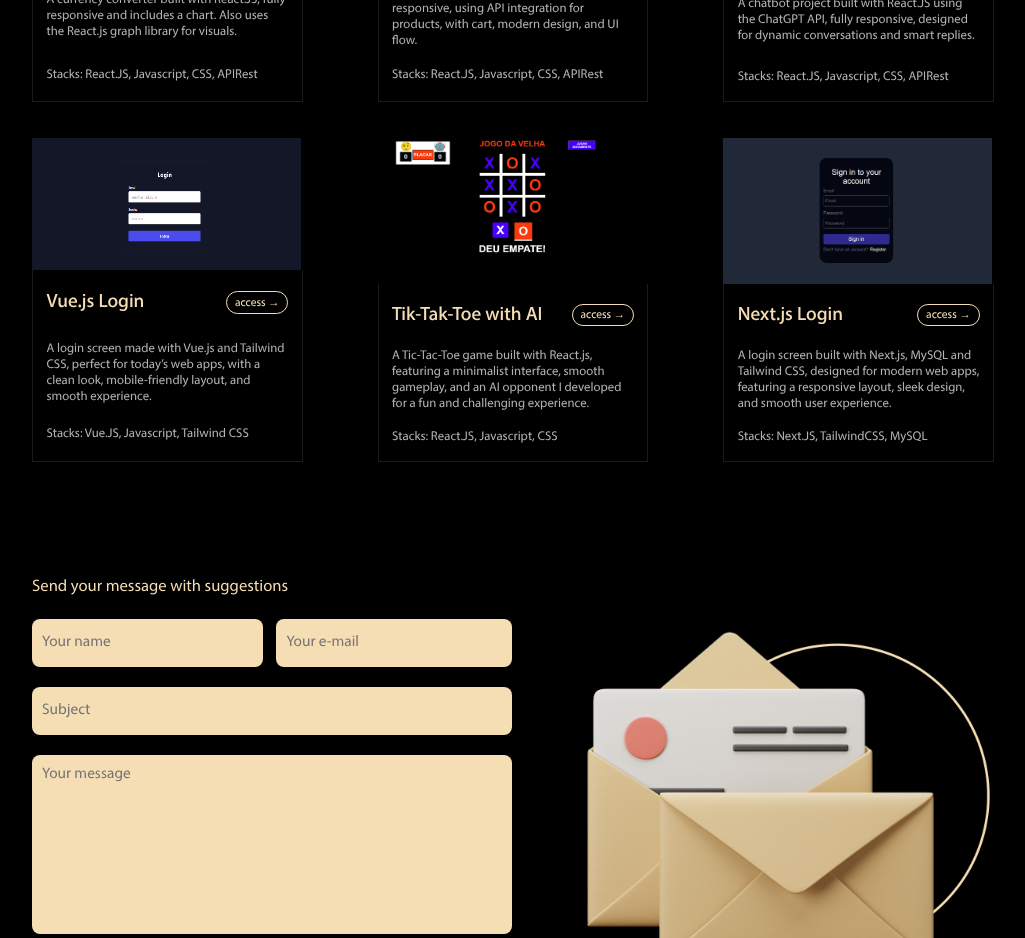
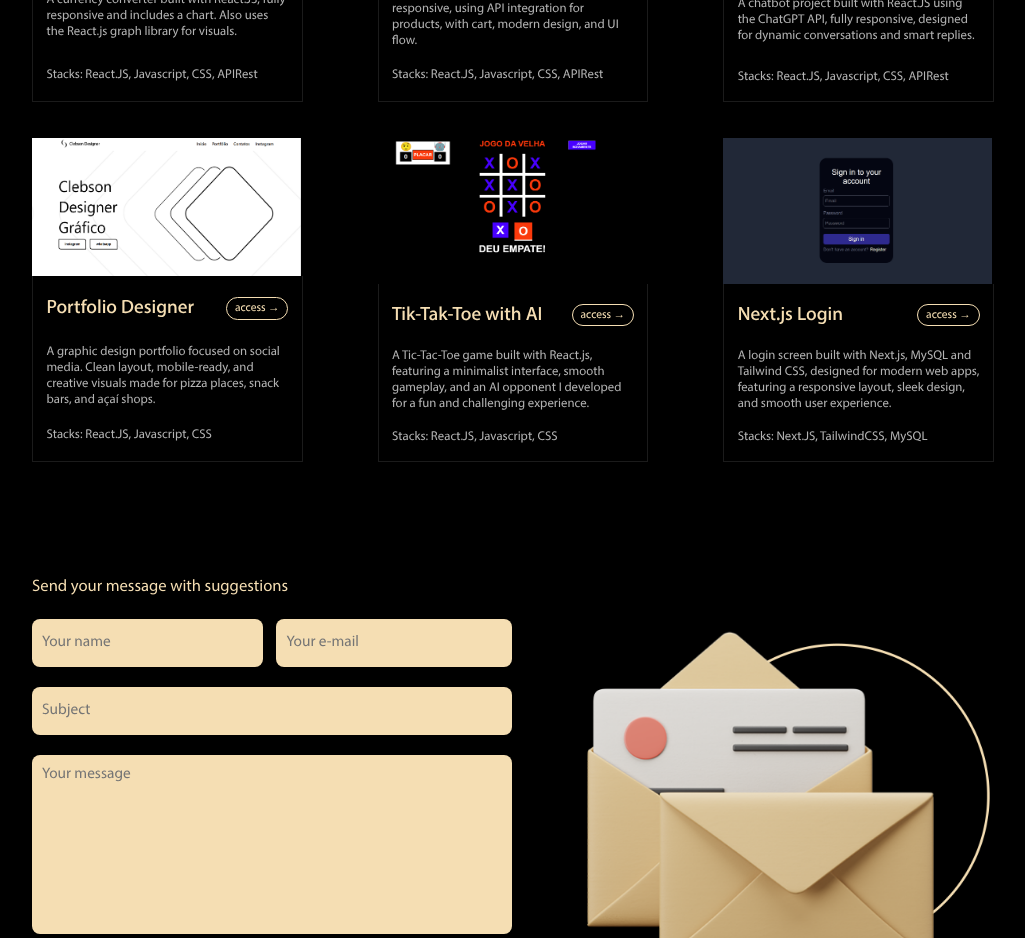
Before and after one commit to CleProgrammer/portfolio, an Angular app: page / in a window 1280 px wide. Shown: the part 1880-2818 px from the top of the page, without its empty margins (128-1153 px from the left). Built offline with nearby package versions, Linux system fonts and the light colour scheme.

Commit message:
update site portfolio designer

```diff
--- a/src/app/components/home/home.component.html
+++ b/src/app/components/home/home.component.html
@@ -93,14 +93,14 @@
             </div>
         </div>
         <div class="project-box">
-            <div class="project-image"><img src="assets/project-thumbnail/vuelogin.PNG" alt=""></div>
+            <div class="project-image"><img src="assets/project-thumbnail/portfoliodesigner.png" alt=""></div>
             <div class="project-info">
                 <div class="project-titleAndaccess">
-                    <div class="project-title" id="project4-title">Vue.js Login</div>
-                    <div class="project-access"><a id="project4-access" href="https://cleprogrammer.github.io/login-vue.js/" target="_blank">access →</a></div>
+                    <div class="project-title" id="project4-title">Portfolio Designer</div>
+                    <div class="project-access"><a id="project4-access" href="https://cleprogrammer.github.io/designer-portfolio/" target="_blank">access →</a></div>
                 </div>
-                <div class="project-description" id="project4-description">A login screen made with Vue.js and Tailwind CSS, perfect for today’s web apps, with a clean look, mobile-friendly layout, and smooth experience.</div>
-                <div class="project-stacks">Stacks: Vue.JS, Javascript, Tailwind CSS</div>
+                <div class="project-description" id="project4-description">A graphic design portfolio focused on social media. Clean layout, mobile-ready, and creative visuals made for pizza places, snack bars, and açaí shops.</div>
+                <div class="project-stacks">Stacks: React.JS, Javascript, CSS</div>
             </div>
         </div>
         <div class="project-box">
--- a/src/assets/languages/languageenglish.json
+++ b/src/assets/languages/languageenglish.json
@@ -3,7 +3,7 @@
     "header": ["HOME", "ABOUT ME", "PROJECTS"],
     "mainSection": ["Hello, I am", "Clebson", "front-end developer UX/UI", "resume", "https://drive.google.com/file/d/160hwCRcnR6G8YKh25jr_2Hi97URRoU-W/view?usp=sharing"],
     "aboutMe": ["Hi, I am Clebson Barbosa", "I'm a front-end developer passionate about creating modern, responsive, and user-friendly interfaces. I enjoy turning ideas into visual experiences that connect users with products. I'm always learning new technologies and improving my skills in HTML, CSS, JavaScript, and frameworks like React. I believe every project is a chance to grow and build something amazing.", ["React.js", "Angular", "JavaScript", "TailwindCSS", "React Hooks", "Next.js", "Node.js", "TypeScript", "MySQL"]],
-    "projects": [[["Currency converter", "access →"], "A currency converter built with React.JS, fully responsive and includes a chart. Also uses the React.js graph library for visuals.", "Stacks: React.JS, Javascript, CSS, APIRest"], [["Shopping Website", "access →"], "An online store built with React.JS, fully responsive, using API integration for products, with cart, modern design, and UI flow.", "Stacks: React.JS, Javascript, CSS, APIRest"], [["Talk to ChatGPT", "access →"], "A chatbot project built with React.JS using the ChatGPT API, fully responsive, designed for dynamic conversations and smart replies.", "Stacks: React.JS, Javascript, CSS, APIRest"], [["Vue.js Login", "access →"], "A login screen made with Vue.js and Tailwind CSS, perfect for today’s web apps, with a clean look, mobile-friendly layout, and smooth experience.", "Stacks: Vue.JS, Javascript, Tailwind CSS"], [["Tik-Tak-Toe with AI", "access →"], "A Tic-Tac-Toe game built with React.js, featuring a minimalist interface, smooth gameplay, and an AI opponent I developed for a fun and challenging experience.", "Stacks: React.JS, Javascript, CSS"], [["Next.js Login", "access →"], "A login screen built with Next.js, MySQL and Tailwind CSS, designed for modern web apps, featuring a responsive layout, sleek design, and smooth user experience.", "Stacks: Next.JS, TailwindCSS, MySQL"]],
+    "projects": [[["Currency converter", "access →"], "A currency converter built with React.JS, fully responsive and includes a chart. Also uses the React.js graph library for visuals.", "Stacks: React.JS, Javascript, CSS, APIRest"], [["Shopping Website", "access →"], "An online store built with React.JS, fully responsive, using API integration for products, with cart, modern design, and UI flow.", "Stacks: React.JS, Javascript, CSS, APIRest"], [["Talk to ChatGPT", "access →"], "A chatbot project built with React.JS using the ChatGPT API, fully responsive, designed for dynamic conversations and smart replies.", "Stacks: React.JS, Javascript, CSS, APIRest"], [["Portfolio Designer", "access →"], "A graphic design portfolio focused on social media. Clean layout, mobile-ready, and creative visuals made for pizza places, snack bars, and açaí shops.", "Stacks: React.JS, Javascript, CSS"], [["Tik-Tak-Toe with AI", "access →"], "A Tic-Tac-Toe game built with React.js, featuring a minimalist interface, smooth gameplay, and an AI opponent I developed for a fun and challenging experience.", "Stacks: React.JS, Javascript, CSS"], [["Next.js Login", "access →"], "A login screen built with Next.js, MySQL and Tailwind CSS, designed for modern web apps, featuring a responsive layout, sleek design, and smooth user experience.", "Stacks: Next.JS, TailwindCSS, MySQL"]],
     "contact": ["Send your message with suggestions", "Your Name", "Your e-mail", "Subject", "Your message", "Send Message", "Sending message...", "Message sent successfully!"],
     "footer": ["Home", "About me", "Projects", "Contact", "© 2025 Clebson Barbosa. All rights reserved."]
 }}
--- a/src/assets/languages/languageportuguese.json
+++ b/src/assets/languages/languageportuguese.json
@@ -3,7 +3,7 @@
     "header": ["HOME", "SOBRE MIM", "PROJETOS"],
     "mainSection": ["Olá, eu sou", "Clebson", "desenvolvedor front-end", "currículo", "https://drive.google.com/file/d/17ZnhUSWHPRIeSczSctyvDhAYQzSXm-Ji/view?usp=sharing"],
     "aboutMe": ["Oi, eu sou Clebson Barbosa", "Sou desenvolvedor front-end apaixonado por criar interfaces modernas, responsivas e amigáveis para o usuário. Gosto de transformar ideias em experiências visuais que conectam usuários aos produtos. Estou sempre aprendendo novas tecnologias e aprimorando minhas habilidades em HTML, CSS, JavaScript e frameworks como o React. Acredito que cada projeto é uma oportunidade de crescer e construir algo incrível.", ["React.js", "Angular", "JavaScript", "TailwindCSS", "React Hooks", "Next.js", "Node.js", "TypeScript", "MySQL"]],
-    "projects": [[["Conversor de moeda","acessar →"], "Conversor de moedas feito com React.js, responsivo e com gráfico incluso. Usa biblioteca de gráficos do React.js para visualizações.", "Stacks: React.JS, Javascript, CSS, APIRest"], [["Shopping Online", "acessar →"], "Loja online feita com React.js, totalmente responsiva, com integração de API para produtos, carrinho, filtro de preço e design moderno", "Stacks: React.JS, Javascript, CSS, APIRest"], [["ChatGPT - ChatBOT", "acessar →"], "Projeto de chatbot feito com React.js usando a API do ChatGPT, totalmente responsivo, criado para conversas dinâmicas e respostas inteligentes.", "Stacks: React.JS, Javascript, CSS, APIRest"], [["Vue.js Login", "acessar →"], "Tela de login feita com Vue.js e Tailwind CSS, perfeita para apps modernos, com visual limpo, layout responsivo e navegação suave.", "Stacks: Vue.JS, Javascript, Tailwind CSS"], [["Jogo da velha com IA", "acessar →"], "Jogo da velha feito com React.js, com interface minimalista, jogabilidade fluida e oponente com IA que criei para uma experiência divertida e desafiadora.", "Stacks: React.JS, Javascript, CSS"], [["Next.js Login", "acessar →"], "Tela de login feita com Next.js, MySQL e Tailwind CSS, projetada para apps modernos, com layout responsivo, design elegante e experiência de uso fluida.", "Stacks: Next.JS, TailwindCSS, MySQL"]],
+    "projects": [[["Conversor de moeda","acessar →"], "Conversor de moedas feito com React.js, responsivo e com gráfico incluso. Usa biblioteca de gráficos do React.js para visualizações.", "Stacks: React.JS, Javascript, CSS, APIRest"], [["Shopping Online", "acessar →"], "Loja online feita com React.js, totalmente responsiva, com integração de API para produtos, carrinho, filtro de preço e design moderno", "Stacks: React.JS, Javascript, CSS, APIRest"], [["ChatGPT - ChatBOT", "acessar →"], "Projeto de chatbot feito com React.js usando a API do ChatGPT, totalmente responsivo, criado para conversas dinâmicas e respostas inteligentes.", "Stacks: React.JS, Javascript, CSS, APIRest"], [["Portfólio Designer", "acessar →"], "Um portfólio de designer gráfico com foco em redes sociais. Layout responsivo, visual limpo e artes criativas para pizzarias, lanchonetes e açaíterias.", "Stacks: React.JS, Javascript, CSS"], [["Jogo da velha com IA", "acessar →"], "Jogo da velha feito com React.js, com interface minimalista, jogabilidade fluida e oponente com IA que criei para uma experiência divertida e desafiadora.", "Stacks: React.JS, Javascript, CSS"], [["Next.js Login", "acessar →"], "Tela de login feita com Next.js, MySQL e Tailwind CSS, projetada para apps modernos, com layout responsivo, design elegante e experiência de uso fluida.", "Stacks: Next.JS, TailwindCSS, MySQL"]],
     "contact": ["Envie sua mensagem com sugestões", "Seu Nome", "Seu e-mail", "Assunto", "Sua mensagem", "Enviar Mensagem", "Enviando mensagem...", "Mensagem enviada com sucesso!"],
     "footer": ["Home", "Sobre mim", "Projetos", "Contato", "© 2025 Clebson Barbosa. Todos os direitos reservados."]
 }}
```
Also changed, not shown: src/assets/project-thumbnail/portfoliodesigner.png (added), src/assets/project-thumbnail/vuelogin.PNG (deleted), 6 other files (tests, documents, lock files or other folders).
